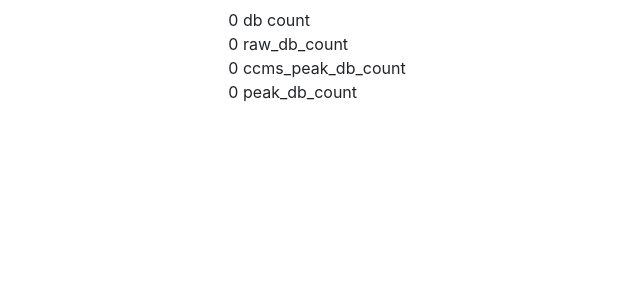
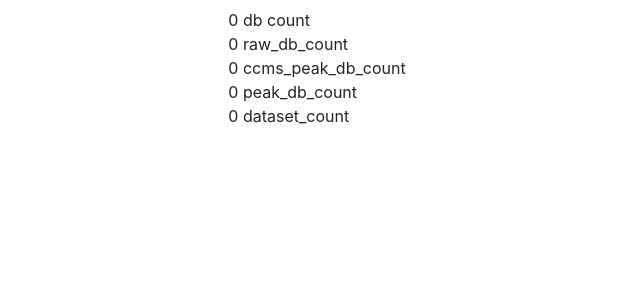
Before and after one commit to Wang-Bioinformatics-Lab/GNPS_DatasetCache, a Flask app: page / in a window 1280 px wide. Shown: the part 218-518 px from the top of the page, without its empty margins (0-640 px from the left). Run offline with Flask 2, Linux system fonts and the light colour scheme; some libraries are stand-ins or nearby versions.

Commit message:
adding in datasets count

```diff
--- a/templates/homepage.html
+++ b/templates/homepage.html
@@ -37,6 +37,7 @@
                 <br>
                 (( peak_db_count )) peak_db_count
                 <br>
+                (( dataset_count )) dataset_count
             </div>
             <div class="col-md-2" id=""></div>
         </div>
--- a/views.py
+++ b/views.py
@@ -12,13 +12,26 @@ import requests
 
 import compute_tasks
 
+def _count_number_of_datasets():
+    return Filename.select().group_by(Filename.dataset).count()
+
 @app.route('/', methods=['GET'])
 def renderhomepage():
     db_count = Filename.select().count()
     raw_db_count = Filename.select().where(Filename.collection == "raw").count()
     ccms_peak_db_count = Filename.select().where(Filename.collection == "ccms_peak").count()
     peak_db_count = Filename.select().where(Filename.collection == "peak").count()
-    return render_template('homepage.html', db_count=db_count, raw_db_count=raw_db_count, ccms_peak_db_count=ccms_peak_db_count, peak_db_count=peak_db_count)
+
+    # Counting number of datasets
+    dataset_count = _count_number_of_datasets()
+    print(dataset_count)
+
+    return render_template('homepage.html',
+                            db_count=db_count,
+                            raw_db_count=raw_db_count,
+                            ccms_peak_db_count=ccms_peak_db_count,
+                            peak_db_count=peak_db_count,
+                            dataset_count=dataset_count)
 
 @app.route('/dataset/<accession>/files', methods=['GET'])
 def getfiles(accession):
```
